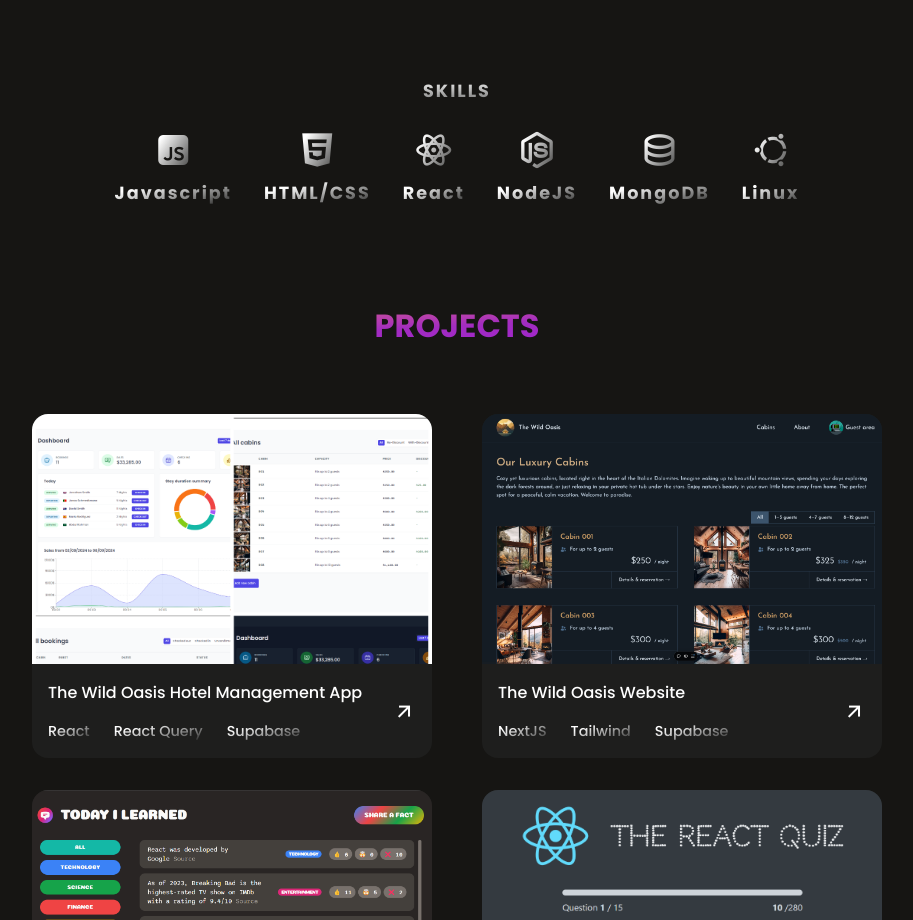
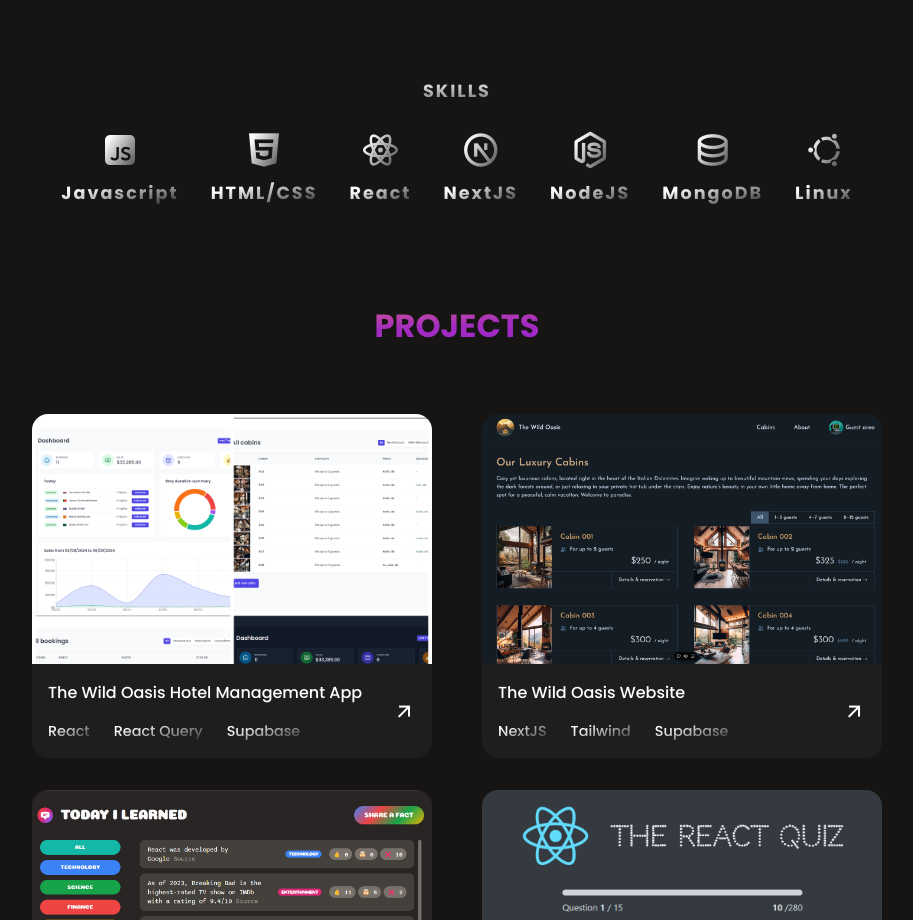
Before and after one commit to Gautamp11/personal-portfolio, a React (Vite) app: page / in a window 1280 px wide. Shown: the part 797-1717 px from the top of the page, without its empty margins (183-1096 px from the left). Built offline with nearby package versions, Linux system fonts and the light colour scheme.

Commit message:
New skill

```diff
--- a/src/components/Skills.jsx
+++ b/src/components/Skills.jsx
@@ -23,6 +23,12 @@ const Skills = () => {
         </li>
         <li>
           <span>
+            <i className="ri-nextjs-line"></i>
+          </span>
+          <h2>NextJS</h2>
+        </li>
+        <li>
+          <span>
             <i className="ri-nodejs-line"></i>
           </span>
           <h2>NodeJS</h2>
```
